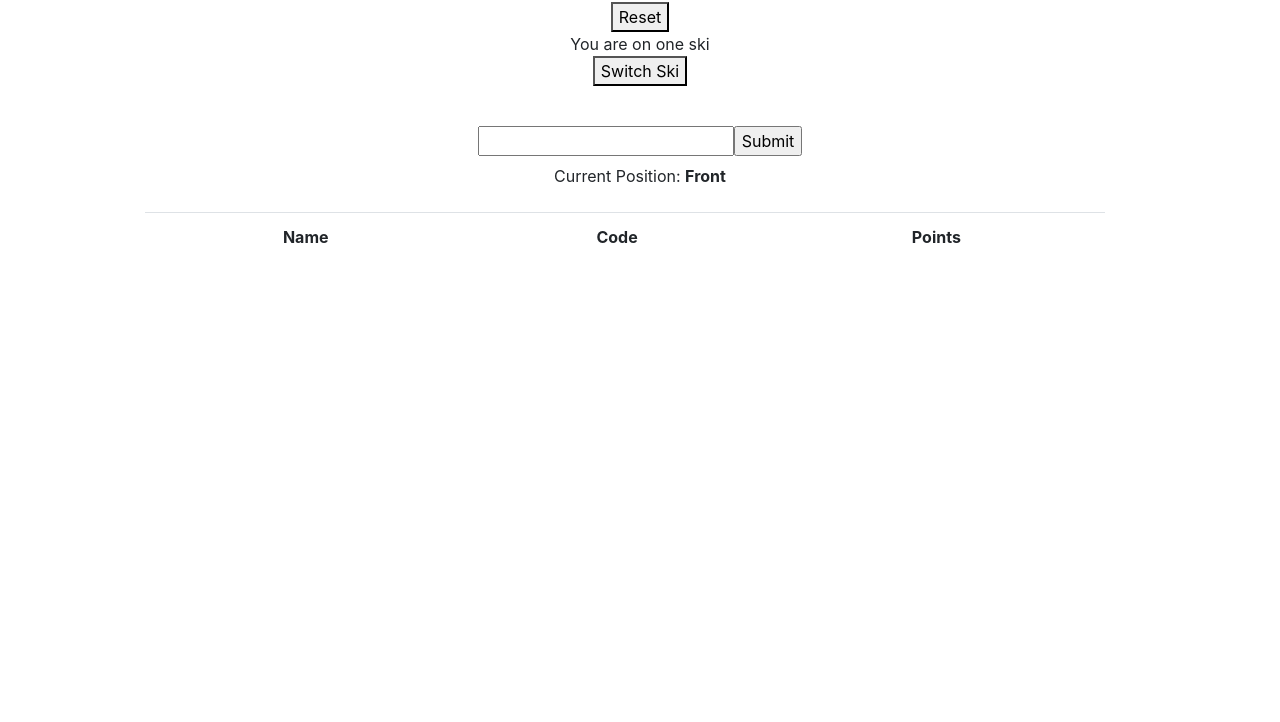
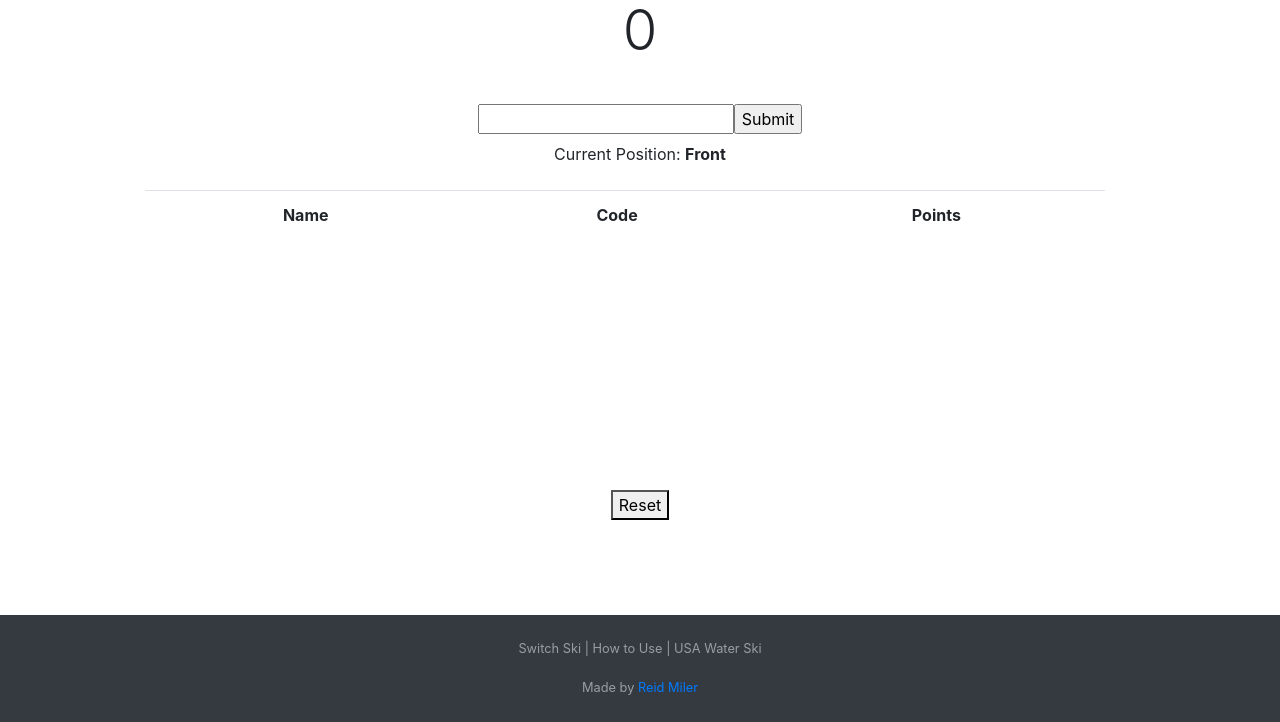
Before and after one commit to reid-miller/Collegiate-Trick-Score-Calculator, a React app: page / in a window 1280 px wide. Shown: the part 78-800 px from the top of the page. Built offline with nearby package versions, Linux system fonts and the light colour scheme.

Commit message:
Updatded CSS and Footer

```diff
--- a/src/index.css
+++ b/src/index.css
@@ -5,5 +5,21 @@
 
 .table-responsive {
     max-height:300px;
+    height: 300px;
     overflow: auto;
 }
+
+#sticky-footer {
+    flex-shrink: 0;
+    bottom: 0;
+    position: fixed;
+    width: 100%;
+}
+
+body {
+    height: 100%;
+  }
+
+#messages {
+    min-height: 1%;
+}
--- a/src/index.js
+++ b/src/index.js
@@ -104,7 +104,9 @@ class Application extends React.Component {
   }
   //Reset score
   reset() {
-    this.setState({ score: 0, front: true, tricks_done: [], visual_trick_list: [], message: "Trick Run Reset"}); // Reset Score
+    // Set what ski they are riding on (visualy)
+    var ski = this.state.oneSki ? "one ski" : "two skis";
+    this.setState({ score: 0, front: true, tricks_done: [], visual_trick_list: [], message: "Trick run reset: You are riding on " + ski}); // Reset Score
   }
 
   // Determines what direction you need to be to start a trick and what direction
@@ -160,7 +162,7 @@ class Application extends React.Component {
     var tricks = this.state.tricks;
     var trick = null;
     var front = this.state.front;
-    var message = "";
+    var message = null;
 
     // Check if reverse
     if (trickCode.charAt(0) === 'R') {
@@ -232,7 +234,6 @@ class Application extends React.Component {
       else
         toAdd = trick.score1Ski;
     }
-
 
     // Set scores and states
     var visual_list = this.state.visual_trick_list;
@@ -314,17 +315,15 @@ class Application extends React.Component {
     // Wake button:           <button onClick={() => this.switchWake()}>{this.state.wake ? "Surface" : "Wake"}</button>
 
     return (
+      <body>
       <div className="application">
         <div className="text-center">
-        <h1 className="text-center">Trick Calculator</h1>
-        <div className="text-center">{score}</div>
+        <h1 className="text-center display-4">Trick Calculator</h1>
+        <div className="text-center display-4">{score}</div>
         <div className="text-center">
-          <button onClick={() => this.reset()}>Reset</button>
-          <div>You are on {this.state.oneSki ? "one ski" : "two skis"}</div>
-          <button onClick={() => this.switchSki()}>Switch Ski</button>
         </div>
         <br/>
-        <p>{message}</p>
+        <div><p>{message}</p></div>
         <InputField
           onSubmit={(trickCode) => this.handleSubmit(trickCode)}
         />
@@ -345,10 +344,22 @@ class Application extends React.Component {
           </div>
           </table>
           </div>
+
+          <div>
+              <button onClick={() => this.reset()}>Reset</button>
+          </div>
+          <br />
+
+          </div>
           </div>
 
-
-      </div>
+          <footer id="sticky-footer" class="py-4 bg-dark text-white-50">
+            <div class="container text-center">
+              <small><p>Switch Ski | How to Use | USA Water Ski</p></small>
+              <small>Made by <a rel="noopener noreferrer" target="_blank" href="http://reidhub.com">Reid Miler</a></small>
+            </div>
+          </footer>
+      </body>
     );
   }
 
```
